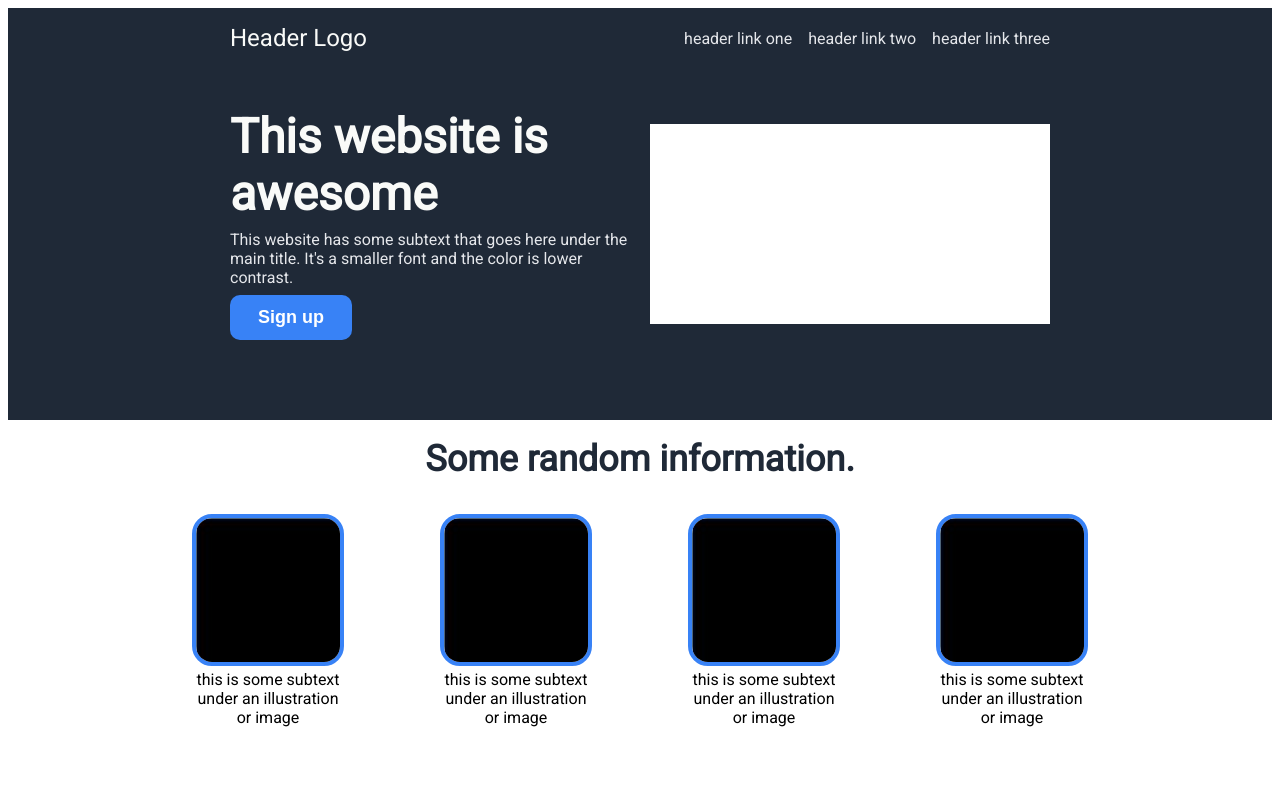
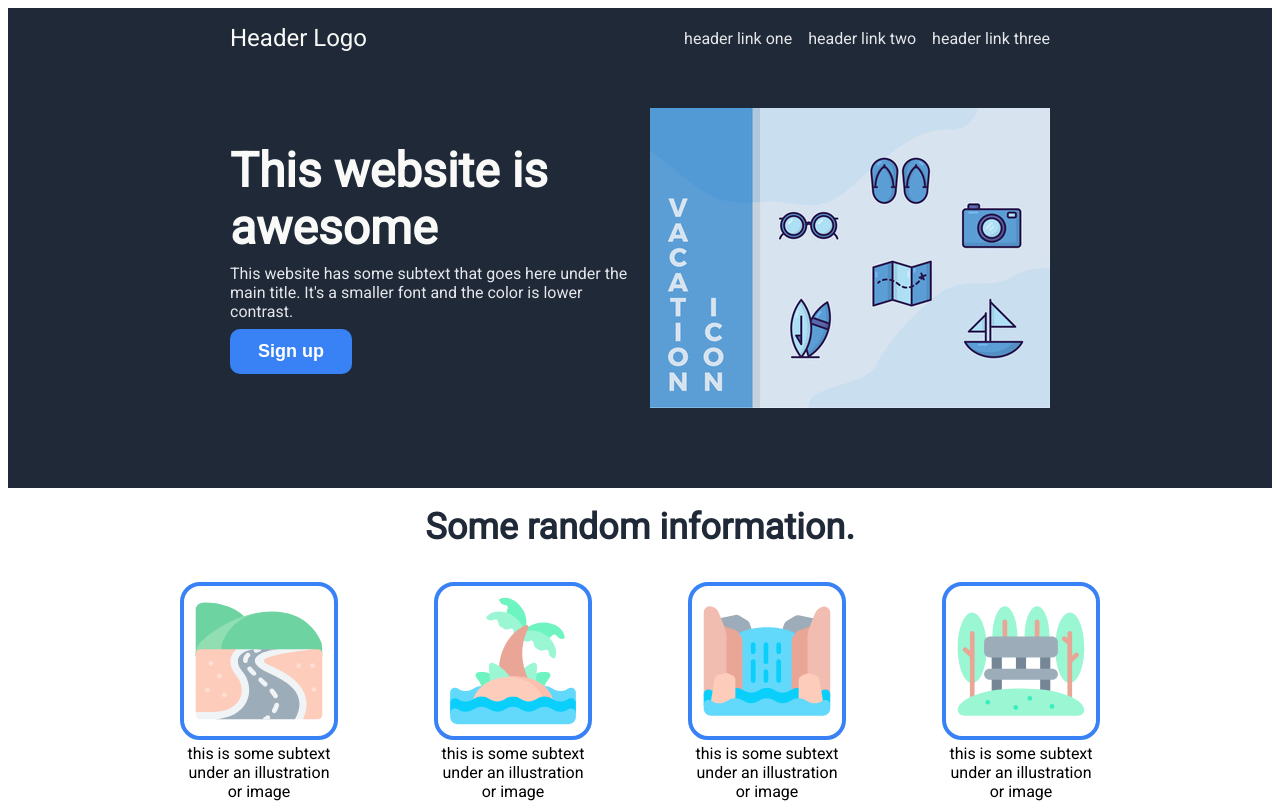
Before and after one commit to borisovskiy968/odin-flexbox, a plain HTML site: page index.html in a window 1280 px wide. Shown: the top 804 px of the page. Drawn offline with Linux system fonts and the light colour scheme.

Commit message:
Add new images to the homepage

```diff
--- a/index.html
+++ b/index.html
@@ -32,7 +32,7 @@
           </span>
           <button type="button">Sign up</button>
         </div>
-        <img id="hero-image" src="images/hero.jpg" alt="this is a placeholder for an image">
+        <img id="hero-image" src="images/vacation-icon-svgrepo-com.jpg" alt="this is a placeholder for an image">
       </div>
     </div>
     <!--INFO-->
@@ -40,22 +40,22 @@
     <div class="info">
       <!--CARD-1-->
       <figure>
-        <img class="card-image" src="images/card.jpg" alt="this is a placeholder for an image">
+        <img class="card-image" src="images/asphalt-highway-journey-svgrepo-com.svg" alt="this is a placeholder for an image">
         <figcaption>this is some subtext under an illustration or image</figcaption>
       </figure>
       <!--CARD-2-->
       <figure>
-        <img class="card-image" src="images/card.jpg" alt="this is a placeholder for an image">
+        <img class="card-image" src="images/beach-hawaii-island-svgrepo-com.svg" alt="this is a placeholder for an image">
         <figcaption>this is some subtext under an illustration or image</figcaption>
       </figure>
       <!--CARD-3-->
       <figure>
-        <img class="card-image" src="images/card.jpg" alt="this is a placeholder for an image">
+        <img class="card-image" src="images/cascade-liquid-moisture-svgrepo-com.svg" alt="this is a placeholder for an image">
         <figcaption>this is some subtext under an illustration or image</figcaption>
       </figure>
       <!--CARD-4-->
       <figure>
-        <img class="card-image" src="images/card.jpg" alt="this is a placeholder for an image">
+        <img class="card-image" src="images/forest-nature-park-svgrepo-com.svg" alt="this is a placeholder for an image">
         <figcaption>this is some subtext under an illustration or image</figcaption>
       </figure>
     </div>
--- a/styles.css
+++ b/styles.css
@@ -140,6 +140,7 @@ button:focus {
 .card-image {
   border: 4px solid #3882F6;
   border-radius: 20px;
+  width: 150px;
 }
 
 figure {
```
Also changed, not shown: images/asphalt-highway-journey-svgrepo-com.svg (added), images/beach-hawaii-island-svgrepo-com.svg (added), images/card.jpg (deleted), images/cascade-liquid-moisture-svgrepo-com.svg (added), images/forest-nature-park-svgrepo-com.svg (added), images/hero.jpg (deleted), images/vacation-icon-svgrepo-com.jpg (added), 1 other file.
